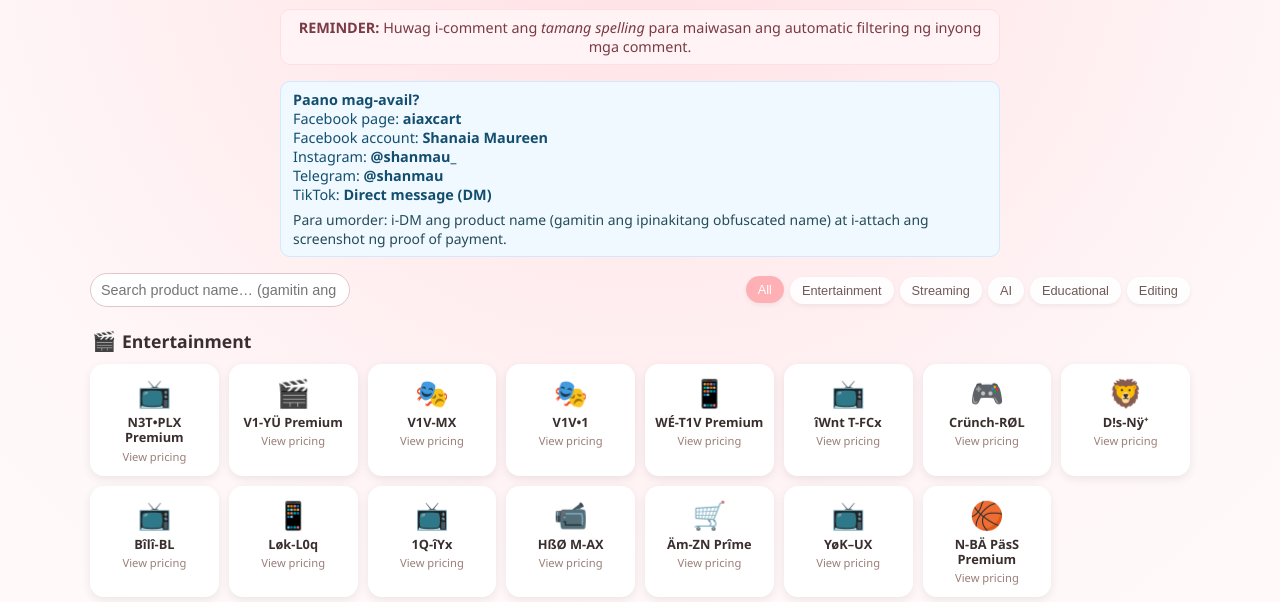
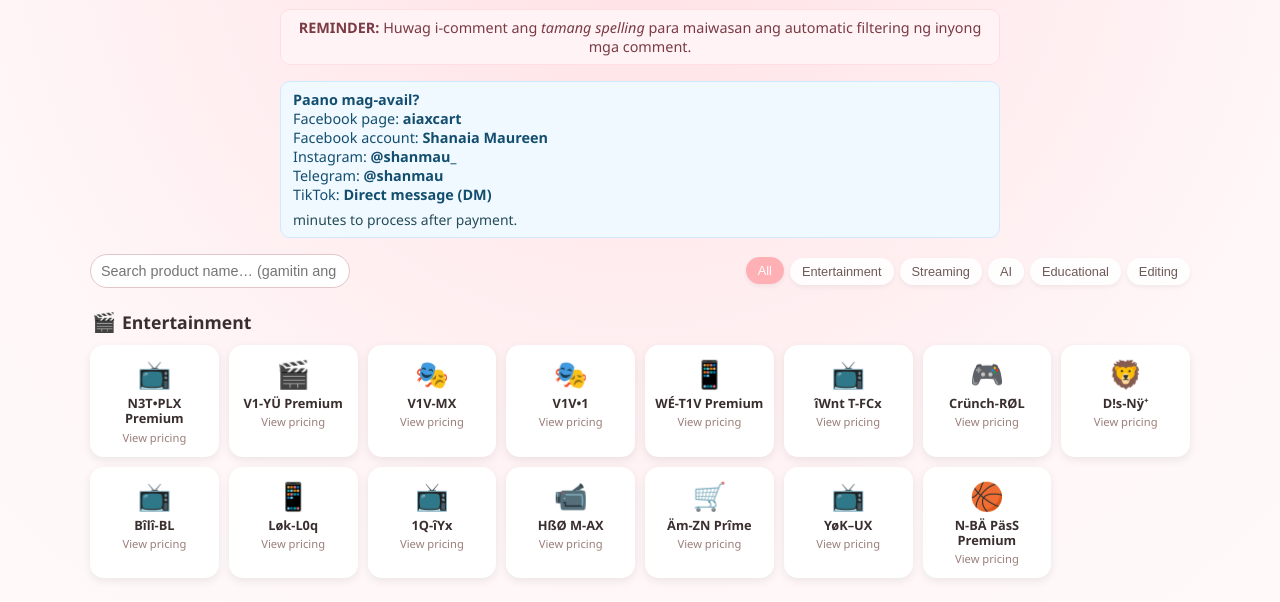
Before and after one commit to aiaxcartpremium/aiaxcartpricelist, a plain HTML site: page index.html in a window 1280 px wide. Shown: the part 108-710 px from the top of the page. Drawn offline with Linux system fonts and the light colour scheme.

Commit message:
Update index.html

```diff
--- a/index.html
+++ b/index.html
@@ -278,7 +278,7 @@
   Instagram: <strong>@shanmau_</strong><br>
   Telegram: <strong>@shanmau</strong><br>
   TikTok: <strong>Direct message (DM)</strong>
-  <div style="margin-top:6px;font-size:0.87rem;color:#254b57">Para umorder: i-DM ang product name (gamitin ang ipinakitang obfuscated name) at i-attach ang screenshot ng proof of payment.</div>
+  <div style="margin-top:6px;font-size:0.87rem;color:#254b57"> minutes to process after payment.</div>
 </div>
 
 <div class="top-controls">
```
